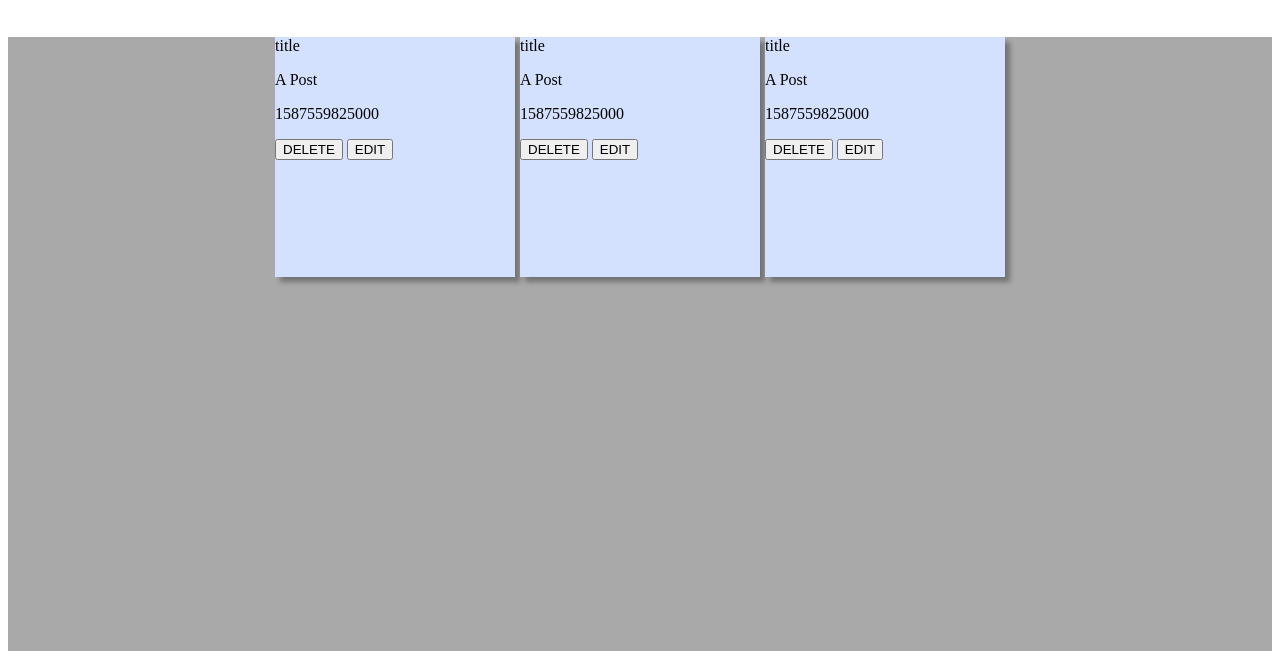
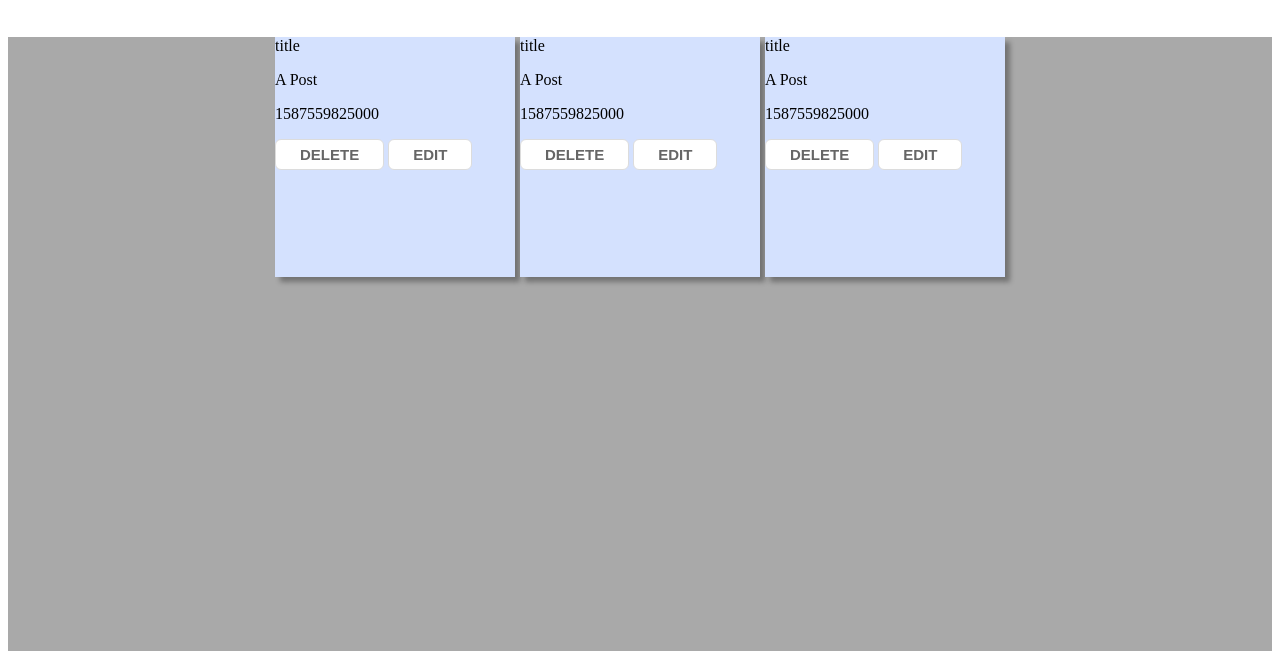
Before and after one commit to ChristopherRonnberg027/goodnotes, a plain HTML site: page index.html in a window 1280 px wide. Shown: the part 149-800 px from the top of the page. Drawn offline with Linux system fonts and the light colour scheme.

Commit message:
css changes

```diff
--- a/css/style.css
+++ b/css/style.css
@@ -43,3 +43,26 @@ section {
 article{
     box-shadow: 5px 5px 5px 0px rgba(0,0,0,0.32);
 }
+
+button {
+	box-shadow:inset 0px 1px 0px 0px #ffffff;
+	background-color:#ffffff;
+	border-radius:6px;
+	border:1px solid #dcdcdc;
+	display:inline-block;
+	cursor:pointer;
+	color:#666666;
+	font-family:Arial;
+	font-size:15px;
+	font-weight:bold;
+	padding:6px 24px;
+	text-decoration:none;
+	text-shadow:0px 1px 0px #ffffff;
+}
+button:hover {
+	background-color:#f6f6f6;
+}
+button:active {
+	position:relative;
+	top:1px;
+}
```
